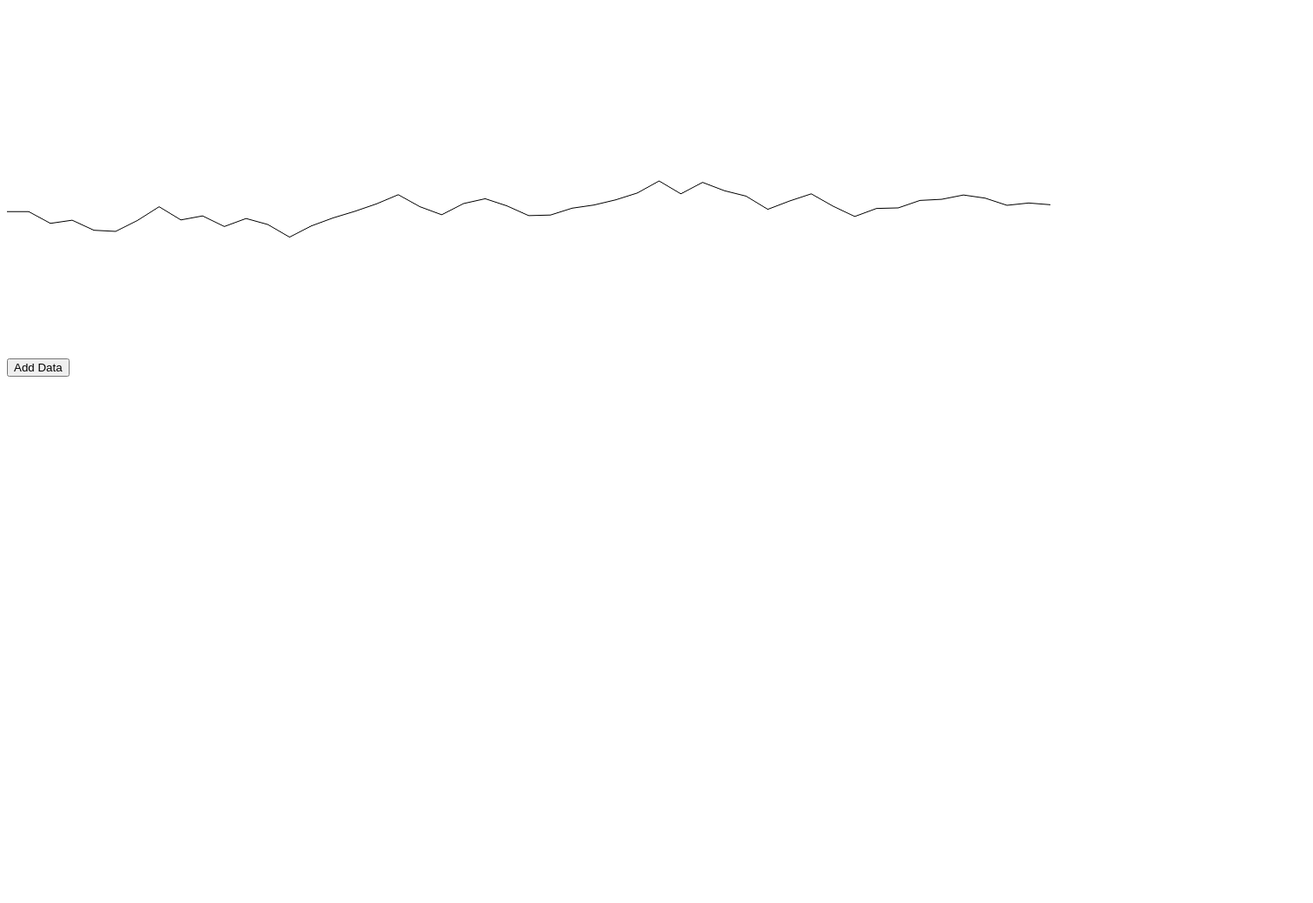
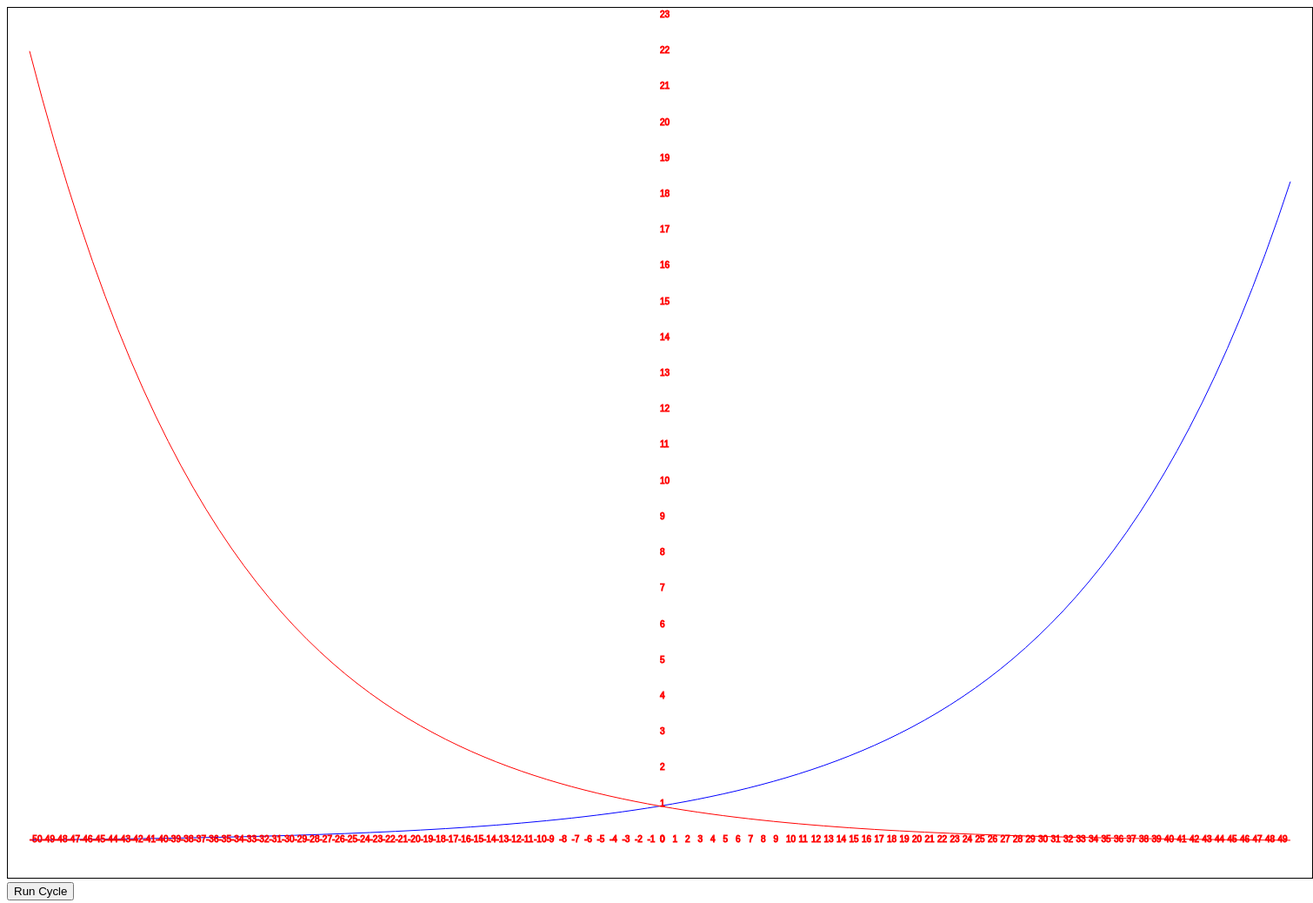
Before and after one commit to ElPioterro/stock-market-project, a plain HTML site: page index.html in a window 1280 px wide. Shown: the whole page at 87% size, 1510 px wide, since content can reach past the window. Before the commit the page ends 800 px from the top, so only its background shows below. Drawn offline with Linux system fonts and the light colour scheme.

Commit message:
Added new branch Demand-Supply-Price
The branch exists for tests with shapind demands, supplys and prices. Do NOT merge it with other branches.

-Added a new graph for displaying demand and supply levels acording to price (x1 and x2)

-Added a new class "Product" for creating products. The class is still in progress.
Product features multiple variables for prices demands and supplys as well as an Id for reference
Methods added dont work yet and are in progress

```diff
--- a/index.html
+++ b/index.html
@@ -10,65 +10,184 @@
     <!-- https://www.chartjs.org/docs/latest/getting-started/ -->
     <!-- https://www.youtube.com/watch?v=4jfcxxTT8H0 -->
 
-    <canvas id="graph" width="1200" height="400"></canvas>
-    <button onclick="psh(); Update();">Add Data</button>
+    <canvas id="graph" width="1500" height="1000" style="border:1px solid black"></canvas>
+    <button onclick="cycle()">Run Cycle</button>
     <script>
+      supdat =[]  //supply values
+      demdat =[]  //demand values
+
+      // first and last arguments for mathematical functions
+      var x2 = 50;
+      var x1 = -x2;
+      // a elements for mathematical functions
+      var a1 = 1.06;
+      var a2 = 0.94;
+      // b elements for mathematical functions
+      var b1 = 1;
+      var b2 = 1;
+
+
+      for (i=x1; i<=x2;i++){
+        //Adding calculated values of arguments to their respective arrays
+        supdat.push(b1*Math.pow(a1,i));
+        demdat.push(b2*Math.pow(a2,i));
+
+        console.log("supply Y:"+i+" X:"+b1*Math.pow(a1,i));
+        console.log("demand Y:"+i+" X:"+b2*Math.pow(a2,i));
+      }
+
+
       // Get the canvas element
       var canvas = document.getElementById("graph");
+
+      //variables used for coordinates and display
+      var scaleX = canvas.width/(x2*2)-0.5;
+      var scaleY = canvas.height/(Math.max(...demdat)*1.1);
+      var positionX = canvas.width /2; //pos 0 for X
+      var positionY = canvas.height -scaleY  ; // pos 0 for Y
+
+      //add drawing element
       var ctx = canvas.getContext("2d");
 
-      // Set up the data
-      var data = [];
+      //Draw function supply
+      ctx.beginPath();
+      ctx.moveTo(positionX + x1*scaleX, positionY - supdat[0]*scaleY);
+      for (var i = x1; i < supdat.length; i++) {
+      ctx.lineTo(positionX+i*scaleX,positionY - supdat[i+x2]*scaleY);
+          }
+      ctx .strokeStyle ='blue'; //color red
+      ctx.stroke();
+      ctx.closePath();
 
-      // Set up the scale
-      var xScale = canvas.width / (data.length - 1);
-      var yScale = canvas.height / Math.max(...data);
+      //Draw function demand
+      ctx.beginPath();
+      ctx.moveTo(positionX + x1*scaleX, positionY - demdat[0]*scaleY);
+      for (var i = x1; i < demdat.length; i++) {
 
-      // Starting point
-      var initialValue = 500;
+      ctx.lineTo(positionX+i*scaleX,positionY - demdat[i+x2]*scaleY);
+          }
+      ctx.strokeStyle ='red'; //color red
+      ctx.stroke();
+      ctx.closePath();
 
-      // Push the random values to the array
-      function psh() {
-        // OPTIONAL
-        // data.push(Math.round(Math.random() * 1000));
-
-        data.push(initialValue);
-        // add to initial value offset
-        initialValue += Math.round(Math.random() * (50 - -50) + -50);
-        console.log(initialValue);
+      // Draw scale/coordinates
+      for(var i = 0; i<positionY/scaleY; i++){
+        ctx.font = "10px Arial";
+        ctx.strokeText(i, positionX, positionY-i*scaleY);
       }
 
-      //   Auto generate random data
-      //   for (let index = 0; index <= 3; index++) {
-      //     psh();
+      for(var i = x1; i<x2; i++){
+        ctx.font = "10px Arial";
+        ctx.strokeText(i, positionX+i*scaleX, positionY);
+      }
+
+
+
+      // // Get the canvas element
+      // var canvas = document.getElementById("graph");
+      // var ctx = canvas.getContext("2d");
+
+      // // Set up the data
+      // var data = [];
+
+      // // Set up the scale
+      // var xScale = canvas.width / (data.length - 1);
+      // var yScale = canvas.height / Math.max(...data);
+
+      // // Starting point
+      // var initialValue = 500;
+
+      // // Push the random values to the array
+      // function psh() {
+      //   // OPTIONAL
+      //   // data.push(Math.round(Math.random() * 1000));
+
+      //   data.push(initialValue);
+      //   // add to initial value offset
+      //   initialValue += Math.round(Math.random() * (50 - -50) + -50);
+      //   console.log(initialValue);
+      // }
+
+      // //   Auto generate random data
+      // //   for (let index = 0; index <= 3; index++) {
+      // //     psh();
+      // //   }
+
+      // // Draw the line graph
+      // function Update() {
+      //   // Recalculate the xScale and yScale
+      //   xScale = canvas.width / (data.length - 1);
+      //   yScale = canvas.height / Math.max(...data);
+
+      //   //Clears the canvas
+      //   ctx.clearRect(0, 0, canvas.width, canvas.height);
+
+      //   //Draw the line graph
+      //   ctx.beginPath();
+      //   ctx.moveTo(0, canvas.height - (data[0] * yScale) / 2); //OPTIONAL yScale / 2
+      //   for (var i = 1; i < data.length; i++) {
+      //     ctx.lineTo(i * xScale, canvas.height - (data[i] * yScale) / 2); //OPTIONAL yScale / 2
       //   }
+      //   ctx.stroke();
+      //   ctx.closePath();
 
-      // Draw the line graph
-      function Update() {
-        // Recalculate the xScale and yScale
-        xScale = canvas.width / (data.length - 1);
-        yScale = canvas.height / Math.max(...data);
+      //   // console.table(data);
+      // }
+      // // When data is ready (aka "Auto generate random data" is ON)
+      // //   Update();
+      // // Call the Update() and psh() function every 0.1 second
+    </script>
 
-        //Clears the canvas
-        ctx.clearRect(0, 0, canvas.width, canvas.height);
+    <script>
 
-        //Draw the line graph
-        ctx.beginPath();
-        ctx.moveTo(0, canvas.height - (data[0] * yScale) / 2); //OPTIONAL yScale / 2
-        for (var i = 1; i < data.length; i++) {
-          ctx.lineTo(i * xScale, canvas.height - (data[i] * yScale) / 2); //OPTIONAL yScale / 2
+
+
+      //class creation for products
+      class Product{
+        constructor(id, name, basePrice, production, atractivness, demand, supply){ //product properties creation
+          this.id = id; // id of the product
+          this.name = name; // name of the product
+
+          this.basePrice = basePrice; //basic price of the product
+          this.priceOffset = 0; // the offset of basePrice, used to determin the current price of the product
+
+          this.production = production; // how much supply rises every cycle
+          this.atractivness = atractivness; // how much demand rises every cycle
+
+          this.demand = demand; //current demand of the product
+          this.supply = supply; // current supply of the product
+
         }
-        ctx.stroke();
-        ctx.closePath();
+        update(){
 
-        // console.table(data);
+          // Decides by how much demand and supply will be reduced and if curPrice goes up or down
+          var reduction;
+          if(this.supply < this.demand){
+            reduction = this.demand - this.supply;
+            //price up in progress
+
+
+          }else{
+            reduction = this.supply - this.demand;
+            //price down in progress
+          }
+
+          //reduces demand and supply
+          this.demand -= reduction;
+          this.supply -= reduction;
+
+          this.production += Math.pow(0.1,this.priceOffset);
+          this.supply += Math.pow(1.1,this.priceOffset);
+
+        }
       }
-      // When data is ready (aka "Auto generate random data" is ON)
-      //   Update();
 
-      // Call the Update() and psh() function every 0.1 second
-      setInterval(Update, 100);
-      setInterval(psh, 100);
+
+
+      function cycle(){
+        psh();
+        Update();
+      }
     </script>
   </body>
 </html>
```
